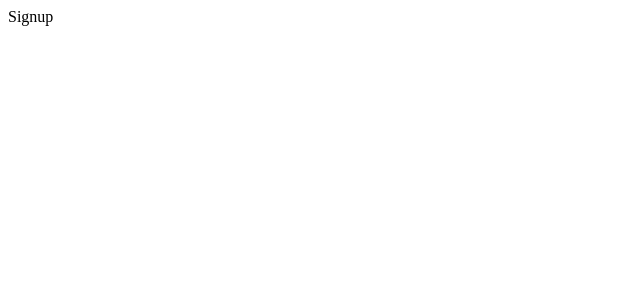
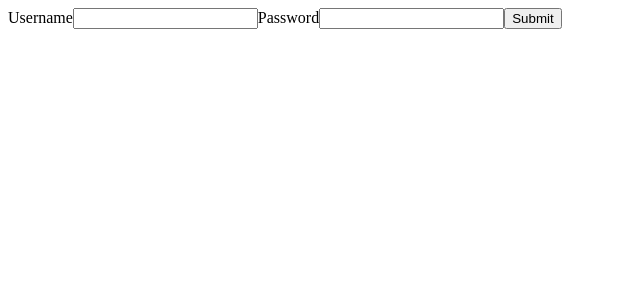
Before and after one commit to Wunderpuss-hotogenicus/Pawsibility, a React app: page /signup in a window 1280 px wide. Shown: the top 300 px of the page, without its empty margins (0-640 px from the left). Built offline with nearby package versions, Linux system fonts and the light colour scheme.

Commit message:
completed signup

```diff
--- a/src/App.js
+++ b/src/App.js
@@ -6,6 +6,7 @@ import Home from './pages/Home'
 import Signup from './pages/Signup'
 import Fav from './pages/Fav'
 import Settings from './pages/Settings'
+import NotFound from './pages/NotFound'
 
 const App = () => {
   // const navigate = useNavigate()
@@ -22,6 +23,7 @@ const App = () => {
       <Route path='/signup' element={<Signup/>}/>
       <Route path='/fav' element={<Fav/>}/>
       <Route path='/settings' element={<Settings/>}/>
+      <Route path='/*' element={<NotFound/>}/>
         {/* <Route index element={<BookList />}/>
         <Route path=":id" element={<Book />}/>
         <Route path="new" element={<NewBook />}/> */}
--- a/src/pages/Signup.js
+++ b/src/pages/Signup.js
@@ -1,8 +1,45 @@
-import React from 'react'
+import React, { useState } from 'react'
+import axios from 'axios'
 const Signup = () => {
+  const [username, setUsername] = useState()
+  const [password, setPassword] = useState()
+
+  function handleClick (e) {
+    e.preventDefault()
+    console.log(username, password)
+    axios.post('/api/signup', {
+      username,
+      password
+    })
+  }
   return (
-    <div>
-      Signup
+    <div id='signup'>
+      <form
+      onSubmit={handleClick}
+      >
+        <label htmlFor="signupUsername">Username</label>
+        <input
+        type="text"
+        id='signupUsername'
+        required
+        onChange={e => {
+          setUsername(e.target.value)
+        }}
+         />
+        <label htmlFor="signupPassword">Password</label>
+        <input
+        type="text"
+        id='signupPassword'
+        required
+        onChange={e => {
+          setPassword(e.target.value)
+        }}
+         />
+         <input
+         type="submit"
+         value={'Submit'}
+        />
+      </form>
     </div>
   )
 }
```
